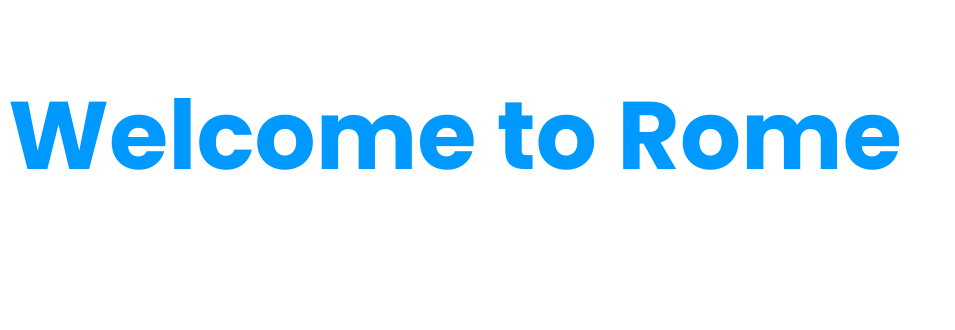
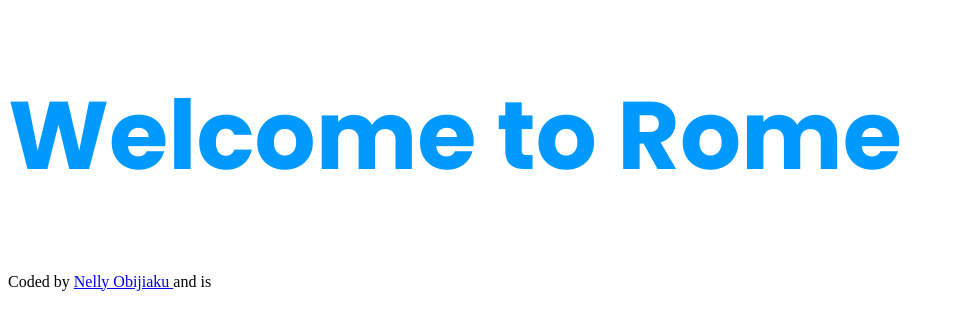
Before and after one commit to nellyobi/Travel-project, a plain HTML site: page index.html in a window 1280 px wide. Shown: the whole page, without its empty margins (0-955 px from the left). Drawn offline with Linux system fonts and the light colour scheme.

Commit message:
update html

```diff
--- a/index.html
+++ b/index.html
@@ -14,5 +14,8 @@ rel="stylesheet">
     <h1>
         Welcome to Rome
     </h1>
+    <footer>
+        Coded by <a href="github.com/nellybi"> Nelly Obijiaku </a> and is <a href=""
+    </footer>
 </body>
 </html>
```
